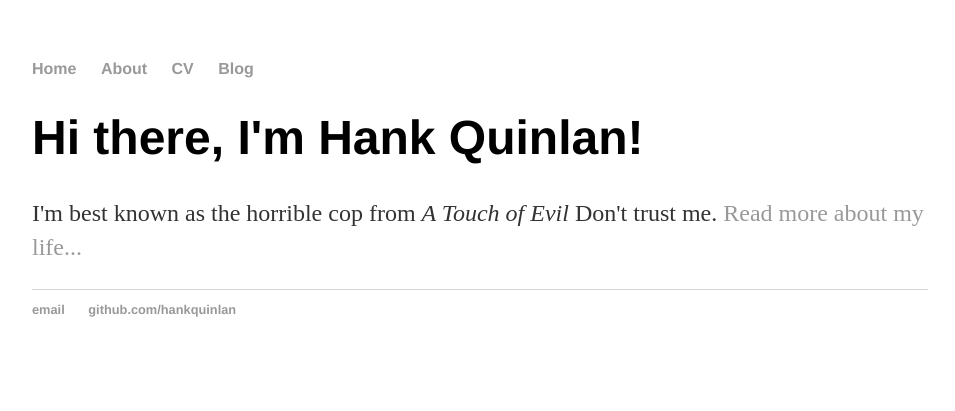
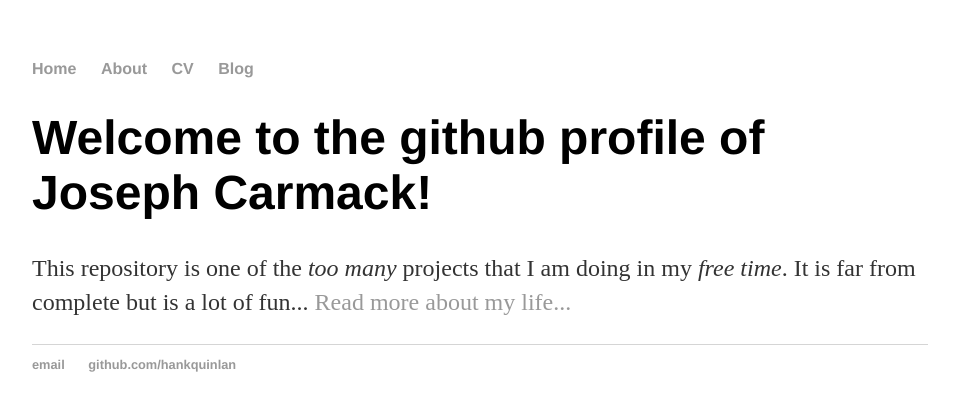
Before and after one commit to josephcarmack/josephcarmack.github.io, a Jekyll site: the page built from index.html, in a window 1280 px wide. Shown: the top 411 px of the page, without its empty margins (160-1115 px from the left). Built offline with Jekyll 4.4.1, drawn with Linux system fonts in a browser that asks for light colours.

Commit message:
make first personalization.

```diff
--- a/index.html
+++ b/index.html
@@ -3,6 +3,7 @@ layout: default
 title: Hank Quinlan, Horrible Cop
 ---
 <div class="blurb">
-	<h1>Hi there, I'm Hank Quinlan!</h1>
-	<p>I'm best known as the horrible cop from <em>A Touch of Evil</em> Don't trust me. <a href="/about">Read more about my life...</a></p>
+	<h1>Welcome to the github profile of Joseph Carmack!</h1>
+	<p>This repository is one of the <em>too many</em> projects that I am doing in my
+	<em>free time</em>. It is far from complete but is a lot of fun... <a href="/about">Read more about my life...</a></p>
 </div><!-- /.blurb -->
```
